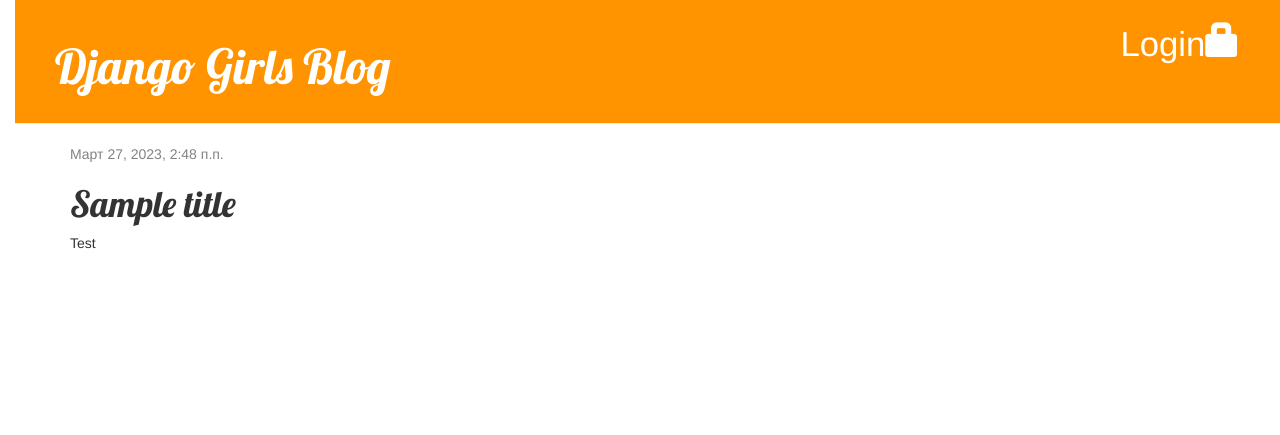
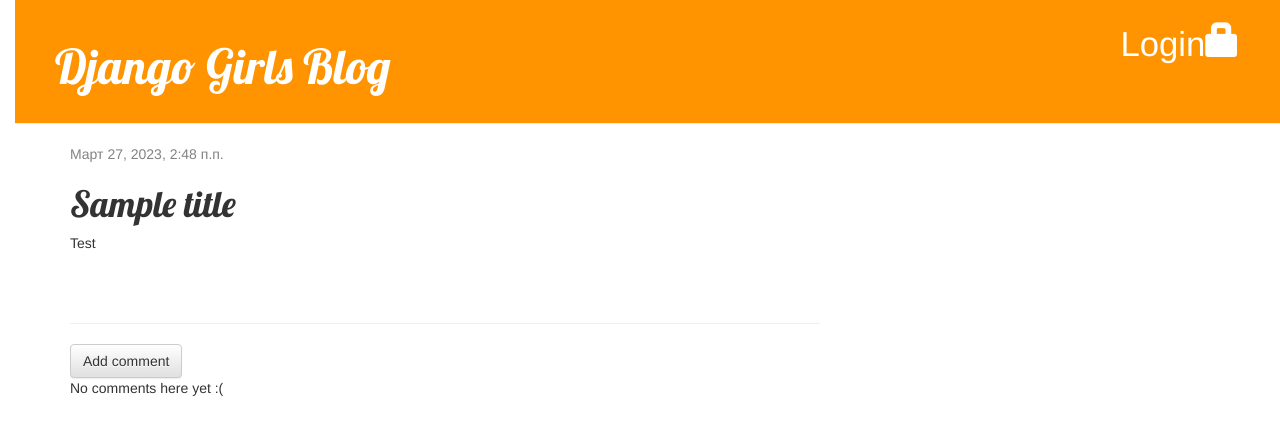
Before and after one commit to mixa-oxrannik/my-blog, a Django app: page /post/4/ in a window 1280 px wide. Shown: the top 435 px of the page. Run offline with Django 3.2, Linux system fonts and the light colour scheme; data comes from the database, SQL or seed files in the repository; both versions use the stored data as it was after the commit; some libraries are stand-ins or nearby versions.

Commit message:
Add comment system

```diff
--- a/mysite/blog/admin.py
+++ b/mysite/blog/admin.py
@@ -1,4 +1,5 @@
 from django.contrib import admin
-from .models import Post
+from .models import Post, Comment
 
 admin.site.register(Post)
+admin.site.register(Comment)
--- a/mysite/blog/models.py
+++ b/mysite/blog/models.py
@@ -21,3 +21,21 @@
 
     def __str__(self):
         return self.title
+
+    def approved_comments(self):
+        return self.comments.filter(approved_comment=True)
+
+
+class Comment(models.Model):
+    post = models.ForeignKey('blog.Post', on_delete=models.CASCADE, related_name='comments')
+    author = models.CharField(max_length=200)
+    text = models.TextField()
+    created_date = models.DateTimeField(default=timezone.now)
+    approved_comment = models.BooleanField(default=False)
+
+    def approve(self):
+        self.approved_comment = True
+        self.save()
+
+    def __str__(self):
+        return self.text
--- a/mysite/blog/static/css/blog.css
+++ b/mysite/blog/static/css/blog.css
@@ -54,3 +54,7 @@
 .post h1 a, .post h1 a:visited {
     color: #000000;
 }
+
+.comment {
+    margin: 20px 0px 20px 20px;
+}
--- a/mysite/blog/templates/blog/post_detail.html
+++ b/mysite/blog/templates/blog/post_detail.html
@@ -16,4 +16,23 @@
         <h1>{{ post.title }}</h1>
         <p>{{ post.text|linebreaksbr }}</p>
     </div>
+    <hr>
+    <a class="btn btn-default" href="{% url 'add_comment_to_post' pk=post.pk%}">Add comment</a>
+    {% for comment in post.comments.all %}
+        {% if comment.approved_comment %}
+            <div class="comment">
+                <div class="date">
+                    {{ comment.created_date }}
+                    {% if user.is_authenticated %}
+                        <a class="btn btn-default" href="{% url 'comment_remove' pk=comment.pk %}"><span class="glyphicon glyphicon-remove"></span></a>
+                        <a class="btn btn-default" href="{% url 'comment_approve' pk=comment.pk %}"><span class="glyphicon glyphicon-ok"></span></a>
+                    {% endif %}
+                </div>
+                <strong>{{ comment.author }}</strong>
+                <p>{{ comment.text|linebreaks }}</p>
+            </div>
+        {% endif %}
+    {% empty %}
+        <p>No comments here yet :(</p>
+    {% endfor %}
 {% endblock %}
--- a/mysite/blog/templates/blog/post_list.html
+++ b/mysite/blog/templates/blog/post_list.html
@@ -8,6 +8,7 @@
             </div>
             <h1><a href="{% url 'post_detail' pk=post.pk %}">{{ post.title }}</a></h1>
             <p>{{ post.text|linebreaksbr }}</p>
+            <a href="{% url 'post_detail' pk=post.pk %}">Comments: {{ post.approved_comments.count }}</a>
         </div>
     {% endfor %}
 {% endblock %}
--- a/mysite/blog/urls.py
+++ b/mysite/blog/urls.py
@@ -9,4 +9,7 @@
     path('post/<int:pk>/edit/', views.post_edit, name='post_edit'),
     path('post/<pk>/publish/', views.post_publish, name='post_publish'),
     path('post/<pk>/remove/', views.post_remove, name='post_remove'),
+    path('post/<int:pk>/comment/', views.add_comment_to_post, name='add_comment_to_post'),
+    path('comment/<int:pk>/approve/', views.comment_approve, name='comment_approve'),
+    path('comment/<int:pk>/remove/', views.comment_remove, name='comment_remove'),
 ]
--- a/mysite/blog/views.py
+++ b/mysite/blog/views.py
@@ -1,7 +1,7 @@
-from .models import Post
+from .models import Post, Comment
 from django.utils import timezone
 from django.shortcuts import render, get_object_or_404
-from .forms import PostForm
+from .forms import PostForm, CommentForm
 from django.shortcuts import redirect
 from django.contrib.auth.decorators import login_required
 
@@ -53,3 +53,28 @@
     post = get_object_or_404(Post, pk=pk)
     post.delete()
     return redirect('post_list')
+
+def add_comment_to_post(request, pk):
+    post = get_object_or_404(Post, pk=pk)
+    if request.method == "POST":
+        form = CommentForm(request.POST)
+        if form.is_valid():
+            comment = form.save(commit=False)
+            comment.post = post
+            comment.save()
+            return redirect('post_detail', pk=post.pk)
+    else:
+        form = CommentForm()
+    return render(request, 'blog/add_comment_to_post.html', {'form': form})
+
+@login_required
+def comment_approve(request, pk):
+    comment = get_object_or_404(Comment, pk=pk)
+    comment.approve()
+    return redirect('post_detail', pk=comment.post.pk)
+
+@login_required
+def comment_remove(request, pk):
+    comment = get_object_or_404(Comment, pk=pk)
+    comment.delete()
+    return redirect('post_detail', pk=comment.post.pk)
```
Also changed, not shown: mysite/blog/forms.py (+7 -1 lines), mysite/blog/templates/blog/add_comment_to_post.html (added, +12 -0 lines), mysite/blog/migrations/0002_comment.py (added), mysite/db.sqlite3.
